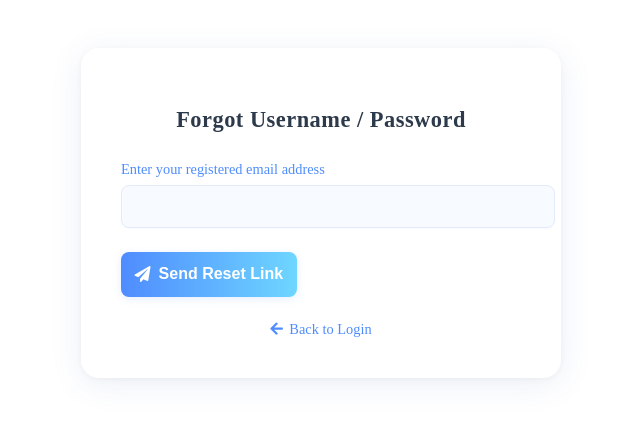
After one commit to sant-anurag/vymember, a Django app: page /member/forgot/ in a window 1280 px wide. The commit adds this page. Shown: the top 421 px of the page, without its empty margins (319-959 px from the left). Run offline with Django 5.2, Linux system fonts and the light colour scheme.

```diff
--- /dev/null
+++ b/member_manage/middleware.py
@@ -0,0 +1,22 @@
+# member_manage/middleware.py
+from django.shortcuts import redirect
+from django.urls import reverse
+
+class SessionTimeoutMiddleware:
+    def __init__(self, get_response):
+        self.get_response = get_response
+
+    def __call__(self, request):
+        # List of paths that should not trigger session timeout
+        allowed_paths = [
+            reverse('login'),
+            reverse('session_timeout'),
+            reverse('register_user'),
+            reverse('forgot_password'),
+
+            '/',
+        ]
+        if request.path not in allowed_paths:
+            if not request.session.get('is_authenticated'):
+                return redirect(reverse('session_timeout'))
+        return self.get_response(request)
--- /dev/null
+++ b/member_manage/static/css/forgot_password.css
@@ -0,0 +1,120 @@
+.forgot-container {
+  background: #fff;
+  padding: 2.5rem 2.5rem;
+  border-radius: 18px;
+  box-shadow: 0 6px 32px rgba(60, 100, 180, 0.10), 0 1.5px 6px rgba(0,0,0,0.04);
+  width: 400px;
+  max-width: 95vw;
+  margin: 3rem auto;
+}
+
+.forgot-form h2 {
+  text-align: center;
+  margin-bottom: 1.8rem;
+  color: #2d3a4b;
+  font-weight: 700;
+  font-size: 1.4rem;
+  letter-spacing: 0.5px;
+  position: relative;
+}
+
+.form-group {
+  margin-bottom: 1.2rem;
+  width: 100%;
+}
+
+label {
+  display: block;
+  margin-bottom: 0.4rem;
+  font-weight: 500;
+  color: #4f8cff;
+  font-size: 0.9rem;
+}
+
+input {
+  width: 100%;
+  padding: 0.75rem 1rem;
+  border: 1.5px solid #e3eafc;
+  border-radius: 8px;
+  font-size: 0.95rem;
+  background: #f7fbff;
+  transition: border 0.2s, box-shadow 0.2s;
+  box-shadow: 0 1px 2px rgba(79,140,255,0.03);
+}
+
+input:focus {
+  border-color: #4f8cff;
+  outline: none;
+  box-shadow: 0 0 0 2px #e3f0ff;
+}
+
+.form-actions {
+  display: flex;
+  gap: 1rem;
+  margin-top: 1.5rem;
+}
+
+.submit-btn {
+  background: linear-gradient(90deg, #4f8cff 0%, #6ed6ff 100%);
+  color: #fff;
+  box-shadow: 0 2px 8px rgba(79,140,255,0.15);
+  border: none;
+  border-radius: 8px;
+  padding: 0.85rem;
+  font-size: 1rem;
+  font-weight: 600;
+  cursor: pointer;
+  transition: all 0.2s;
+  display: flex;
+  justify-content: center;
+  align-items: center;
+  gap: 0.5rem;
+}
+
+.submit-btn:hover {
+  background: linear-gradient(90deg, #6ed6ff 0%, #4f8cff 100%);
+  box-shadow: 0 4px 16px rgba(79,140,255,0.2);
+  transform: translateY(-1px);
+}
+
+.status-message {
+  margin-top: 1.2rem;
+  padding: 0.75rem;
+  border-radius: 8px;
+  text-align: center;
+  font-weight: 500;
+}
+
+.status-message.success {
+  background-color: #d4edda;
+  color: #155724;
+  border: 1px solid #c3e6cb;
+}
+
+.status-message.error {
+  background-color: #f8d7da;
+  color: #721c24;
+  border: 1px solid #f5c6cb;
+}
+
+.form-footer {
+  display: flex;
+  justify-content: center;
+  margin-top: 1.5rem;
+}
+
+.back-to-login {
+  color: #4f8cff;
+  text-decoration: none;
+  font-weight: 500;
+  font-size: 0.9rem;
+  transition: color 0.2s;
+  display: flex;
+  align-items: center;
+  gap: 0.4rem;
+}
+
+.back-to-login:hover {
+  color: #3a75d5;
+  text-decoration: underline;
+}
--- /dev/null
+++ b/member_manage/templates/forgot_password.html
@@ -0,0 +1,36 @@
+{% load static %}
+<!DOCTYPE html>
+<html lang="en">
+<head>
+  <meta charset="UTF-8" />
+  <meta name="viewport" content="width=device-width, initial-scale=1.0"/>
+  <title>Forgot Username / Password</title>
+  <link rel="stylesheet" href="{% static 'css/forgot_password.css' %}">
+  <link rel="stylesheet" href="https://cdnjs.cloudflare.com/ajax/libs/font-awesome/5.15.4/css/all.min.css">
+</head>
+<body>
+  <div class="forgot-container">
+    <form class="forgot-form" method="post" action="{% url 'forgot_password' %}">
+      {% csrf_token %}
+      <h2>Forgot Username / Password</h2>
+      <div class="form-group">
+        <label for="email">Enter your registered email address</label>
+        <input type="email" id="email" name="email" required>
+      </div>
+      <div class="form-actions">
+        <button type="submit" class="submit-btn">
+          <i class="fas fa-paper-plane"></i> Send Reset Link
+        </button>
+      </div>
+      {% if message %}
+        <div class="status-message {{ message_type }}">{{ message }}</div>
+      {% endif %}
+    </form>
+    <div class="form-footer">
+      <a href="{% url 'login' %}" class="back-to-login">
+        <i class="fas fa-arrow-left"></i> Back to Login
+      </a>
+    </div>
+  </div>
+</body>
+</html>
--- a/member_manage/templates/login.html
+++ b/member_manage/templates/login.html
@@ -20,7 +20,9 @@
       <input type="password" id="password" name="password" placeholder="Password" />
       <button type="submit">Login</button>
       <div class="form-links">
-        <p class="forgot"><a href="#">Forgot Username / Password?</a></p>
+        <p class="forgot">
+          <a href="{% url 'forgot_password' %}">Forgot Username / Password?</a>
+        </p>
         <p class="register"><a href="{% url 'register_user' %}">New User? Register</a></p>
       </div>
     </form>
--- a/member_manage/urls.py
+++ b/member_manage/urls.py
@@ -40,5 +40,8 @@ urlpatterns = [
     path('ajax/countries/', views.get_countries, name='ajax_countries'),
     path('ajax/states/', views.get_states, name='ajax_states'),
     path('ajax/cities/', views.get_cities, name='ajax_cities'),
+    path('session_timeout/', views.session_timeout, name='session_timeout'),
+    path('forgot/', views.forgot_password, name='forgot_password'),
+    path('reset/<str:token>/', views.reset_password, name='reset_password'),
     # ... other URLs ...
 ]
--- a/member_manage/views.py
+++ b/member_manage/views.py
@@ -27,7 +27,16 @@ import openpyxl
 
 from django.shortcuts import render, redirect
 from django.views.decorators.csrf import csrf_exempt
-
+import mysql.connector
+import secrets
+import hashlib
+import datetime
+from django.shortcuts import render, redirect
+from django.conf import settings
+from django.urls import reverse
+
+# In-memory token store for demo (use DB or cache in production)
+RESET_TOKENS = {}
 
 # Local imports
 from .db_initializer import *
@@ -1921,3 +1930,77 @@ def get_cities(request):
     conn.close()
 
     return JsonResponse({'cities': cities})
+
+def session_timeout(request):
+    return render(request, 'session_timeout.html')
+
+
+
+def get_db_conn():
+    return mysql.connector.connect(
+        host=settings.DB_HOST,
+        user=settings.DB_USER,
+        password=settings.DB_PASSWORD,
+        database=settings.DB_NAME
+    )
+
+def forgot_password(request):
+    message = None
+    message_type = "error"
+    if request.method == "POST":
+        email = request.POST.get("email")
+        conn = get_db_conn()
+        cur = conn.cursor(dictionary=True)
+        cur.execute("SELECT id, username FROM users WHERE email=%s", (email,))
+        user = cur.fetchone()
+        if user:
+            # Generate token
+            token = secrets.token_urlsafe(32)
+            RESET_TOKENS[token] = {
+                "user_id": user["id"],
+                "username": user["username"],
+                "expires": datetime.datetime.now() + datetime.timedelta(hours=1)
+            }
+            # Simulate sending email (show link on page for demo)
+            reset_link = request.build_absolute_uri(reverse('reset_password', args=[token]))
+            message = f"Reset link sent!<br>Your username: <b>{user['username']}</b><br><a href='{reset_link}'>Click here to reset your password</a> (valid for 1 hour)."
+            message_type = "success"
+        else:
+            message = "No user found with that email address."
+        cur.close()
+        conn.close()
+    return render(request, "forgot_password.html", {"message": message, "message_type": message_type})
+
+def reset_password(request, token):
+    info = RESET_TOKENS.get(token)
+    message = None
+    message_type = "error"
+    username = None
+    if not info or info["expires"] < datetime.datetime.now():
+        message = "Invalid or expired reset link."
+        return render(request, "reset_password.html", {"message": message, "message_type": message_type})
+    username = info["username"]
+    if request.method == "POST":
+        pwd = request.POST.get("password")
+        cpwd = request.POST.get("confirm_password")
+        if pwd != cpwd:
+            message = "Passwords do not match."
+        elif len(pwd) < 8:
+            message = "Password must be at least 8 characters."
+        else:
+            # Hash password (simple SHA256 for demo; use bcrypt/argon2 in production)
+            hashed = hashlib.sha256(pwd.encode()).hexdigest()
+            conn = get_db_conn()
+            cur = conn.cursor()
+            cur.execute("UPDATE users SET password=%s WHERE id=%s", (hashed, info["user_id"]))
+            conn.commit()
+            cur.close()
+            conn.close()
+            RESET_TOKENS.pop(token, None)
+            message = "Password reset successful! You can now <a href='%s'>login</a>." % reverse('login')
+            message_type = "success"
+    return render(request, "reset_password.html", {
+        "message": message,
+        "message_type": message_type,
+        "username": username
+    })
--- a/vymr/settings.py
+++ b/vymr/settings.py
@@ -26,7 +26,8 @@ SECRET_KEY = 'django-insecure-b*xo)15!xtv4u6oohgck9r&35)p6qn(d)@714+^=t!@ahz@mur
 DEBUG = True
 
 ALLOWED_HOSTS = ['*']
-
+SESSION_COOKIE_AGE = 60  # 15 minutes in seconds
+SESSION_EXPIRE_AT_BROWSER_CLOSE = True
 
 # Application definition
 
@@ -42,6 +43,7 @@ INSTALLED_APPS = [
 MIDDLEWARE = [
     'django.middleware.security.SecurityMiddleware',
     'django.contrib.sessions.middleware.SessionMiddleware',
+    'member_manage.middleware.SessionTimeoutMiddleware',
     'django.middleware.common.CommonMiddleware',
     'django.middleware.csrf.CsrfViewMiddleware',
     'django.contrib.auth.middleware.AuthenticationMiddleware',
```
Also changed, not shown: member_manage/templates/reset_password.html (added, +45 -0 lines), member_manage/templates/session_timeout.html (added, +29 -0 lines).
